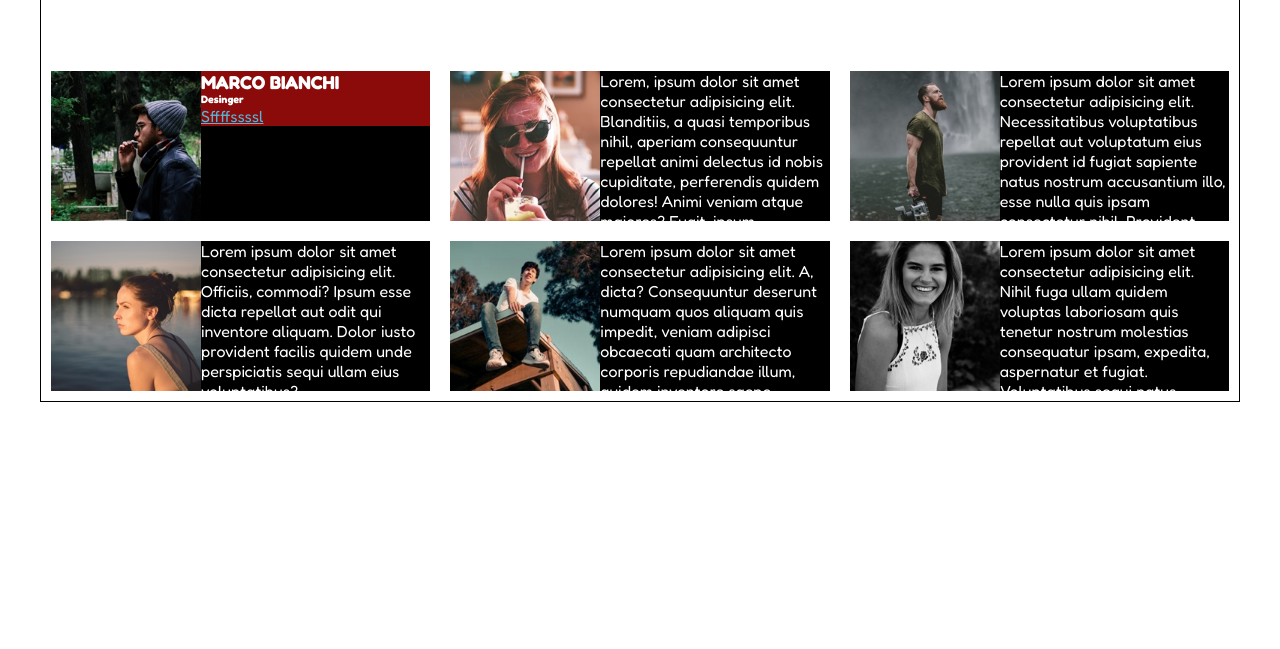
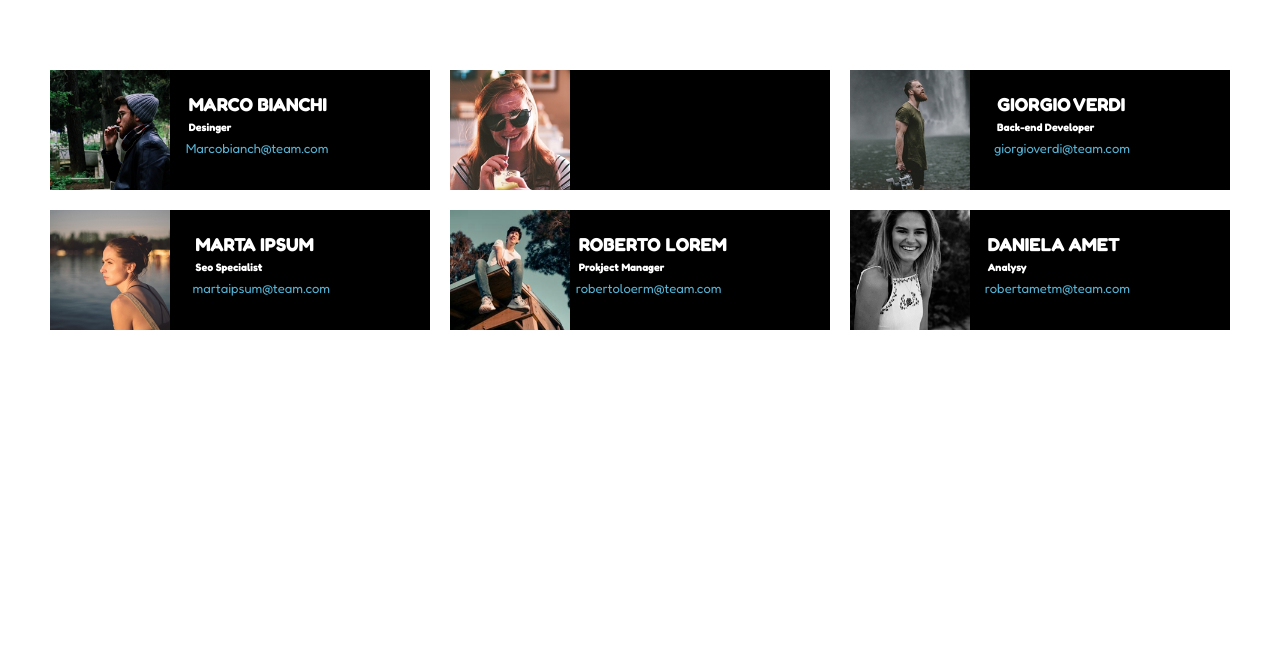
Before and after one commit to torone89/html-css-float-cards, a plain HTML site: page index.html in a window 1280 px wide. Shown: the part 151-800 px from the top of the page. Drawn offline with Linux system fonts and the light colour scheme.

Commit message:
Adding Card and fixing code

```diff
--- a/css/style.css
+++ b/css/style.css
@@ -25,7 +25,7 @@ body {
 .cointaner {
     max-width: 1200px;
     margin: 0 auto;
-    border: 1px solid black;
+
 }
 
 p {
@@ -36,13 +36,11 @@ p {
 }
 
 img {
-    height: 150px;
-
+    height: 120px;
+    float: left;
 }
 
-a {
-    color: #56b5d7;
-}
+
 
 /* Header */
 h1 {
@@ -51,12 +49,13 @@ h1 {
     padding: 2rem;
 }
 
+/* Main */
 .column {
     width: calc(100% / 3);
     float: left;
     background-color: black;
     border: 10px white solid;
-    height: 170px;
+    height: 140px;
     color: white;
 }
 
@@ -67,17 +66,28 @@ h1 {
     clear: both;
 }
 
-img {
-    float: left;
+/* classe card */
+
+h3 {
+    padding: 3px;
 }
 
+h6 {
+    padding: 3px;
+}
 
+a {
+    color: #56b5d7;
+    text-decoration: none;
+    font-size: small;
+}
 
 .card {
 
-
-    background-color: rgb(139, 10, 10);
+    width: calc(100% / 140px);
+    float: right;
     border: 0;
-
+    margin-right: 100px;
+    margin-top: 20px;
     color: white;
 }
--- a/index.html
+++ b/index.html
@@ -49,7 +49,7 @@
                     <div class="card">
                         <h3>MARCO BIANCHI</h3>
                         <h6>Desinger</h6>
-                        <a href="mailto:abc@example.com">Sffffssssl</a>
+                        <a href="mailto:abc@example.com">Marcobianch@team.com</a>
 
                     </div>
 
@@ -58,40 +58,64 @@
                 <div class="column">
                     <img src="img/female1.png" alt="female-first">
 
-                    Lorem, ipsum dolor sit amet consectetur adipisicing elit. Blanditiis, a quasi temporibus nihil,
-                    aperiam consequuntur repellat animi delectus id nobis cupiditate, perferendis quidem dolores!
-                    Animi veniam atque maiores? Fugit, ipsum.
-                </div>
-
-                <div class="column">
-                    <img src="img/male2.png" alt="male-second">
-                    Lorem ipsum dolor sit amet consectetur adipisicing elit. Necessitatibus voluptatibus repellat
-                    aut voluptatum eius provident id fugiat sapiente natus nostrum accusantium illo, esse nulla quis
-                    ipsam consectetur nihil. Provident, nesciunt?
+                    <div class="card">
+                        <h3>Front-end Developer</h3>
+                        <h6>Desinger</h6>
+                        <a href="mailto:abc@example.com">laurarossi@hotmail.com</a>
+                    </div>
                 </div>
 
 
 
                 <div class="column">
+                    <img src="img/male2.png" alt="male-second">
+
+                    <div class="card">
+                        <h3>GIORGIO VERDI</h3>
+                        <h6>Back-end Developer</h6>
+                        <a href="mailto:abc@example.com">giorgioverdi@team.com</a>
+                    </div>
+                </div>
+
+
+                <div class="column">
                     <img src="img/female2.png" alt="female-second">
-                    Lorem ipsum dolor sit amet consectetur adipisicing elit. Officiis, commodi? Ipsum esse dicta
-                    repellat aut odit qui inventore aliquam. Dolor iusto provident facilis quidem unde perspiciatis
-                    sequi ullam eius voluptatibus?
+
+                    <div class="card">
+                        <h3>MARTA IPSUM</h3>
+                        <h6>Seo Specialist</h6>
+                        <a href="mailto:abc@example.com">martaipsum@team.com</a>
+
+                    </div>
+
                 </div>
 
                 <div class="column">
                     <img src="img/male3.png" alt="male-third">
-                    Lorem ipsum dolor sit amet consectetur adipisicing elit. A, dicta? Consequuntur deserunt numquam
-                    quos aliquam quis impedit, veniam adipisci obcaecati quam architecto corporis repudiandae illum,
-                    quidem inventore saepe dolorem consectetur.
+                    <div class="card">
+                        <h3>ROBERTO LOREM</h3>
+                        <h6>Prokject Manager</h6>
+                        <a href="mailto:abc@example.com">robertoloerm@team.com</a>
+
+
+                    </div>
+
                 </div>
 
                 <div class="column">
                     <img src="img/female3.png" alt="female3">
-                    Lorem ipsum dolor sit amet consectetur adipisicing elit. Nihil fuga ullam quidem voluptas laboriosam
-                    quis tenetur nostrum molestias consequatur ipsam, expedita, aspernatur et fugiat. Voluptatibus sequi
-                    natus aliquam repudiandae ex!
-                    <div>
+
+
+                    <div class="card">
+                        <h3>DANIELA AMET</h3>
+                        <h6>Analysy</h6>
+                        <a href="mailto:abc@example.com">robertametm@team.com</a>
+
+
+                    </div>
+
+                </div>
+
 
 
 
```
